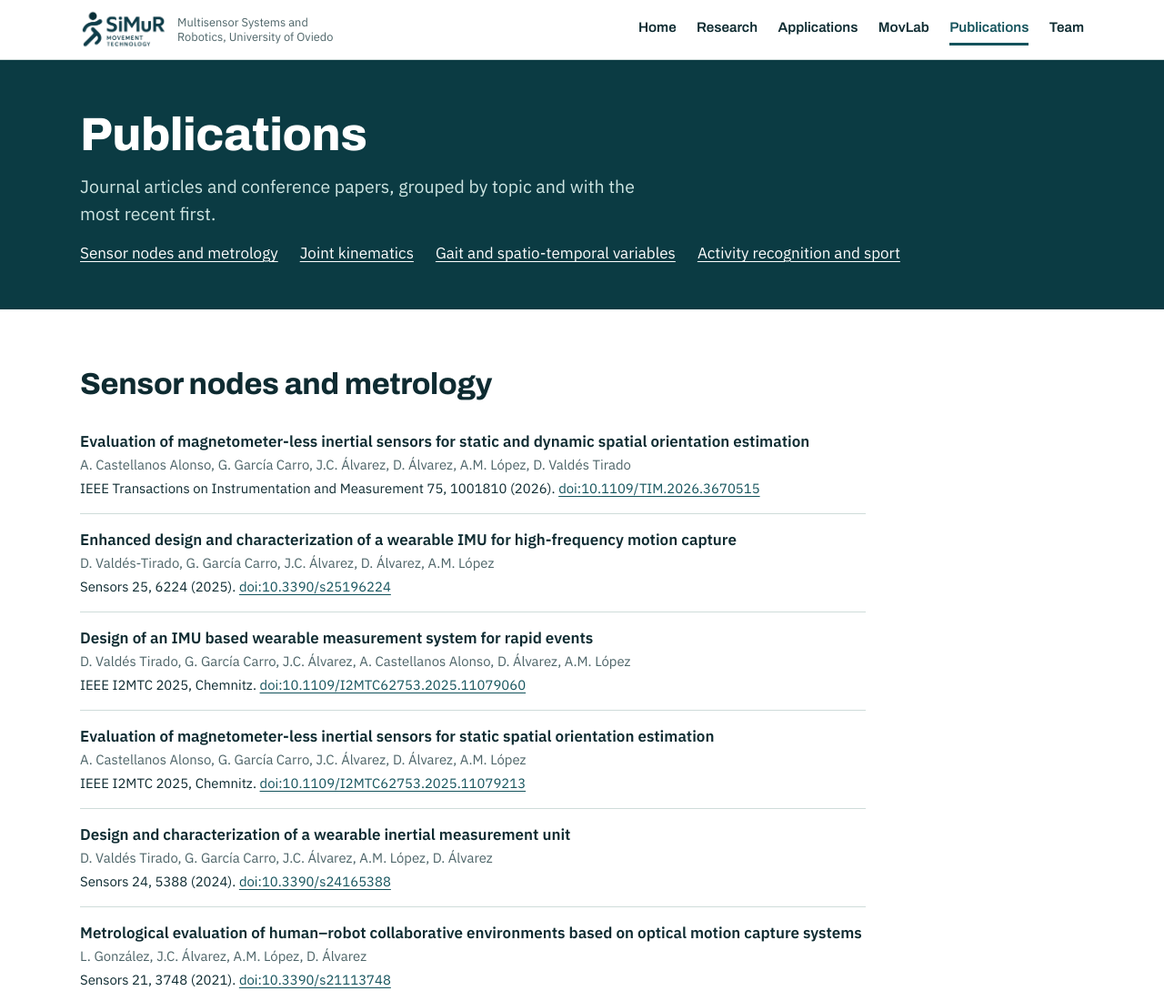
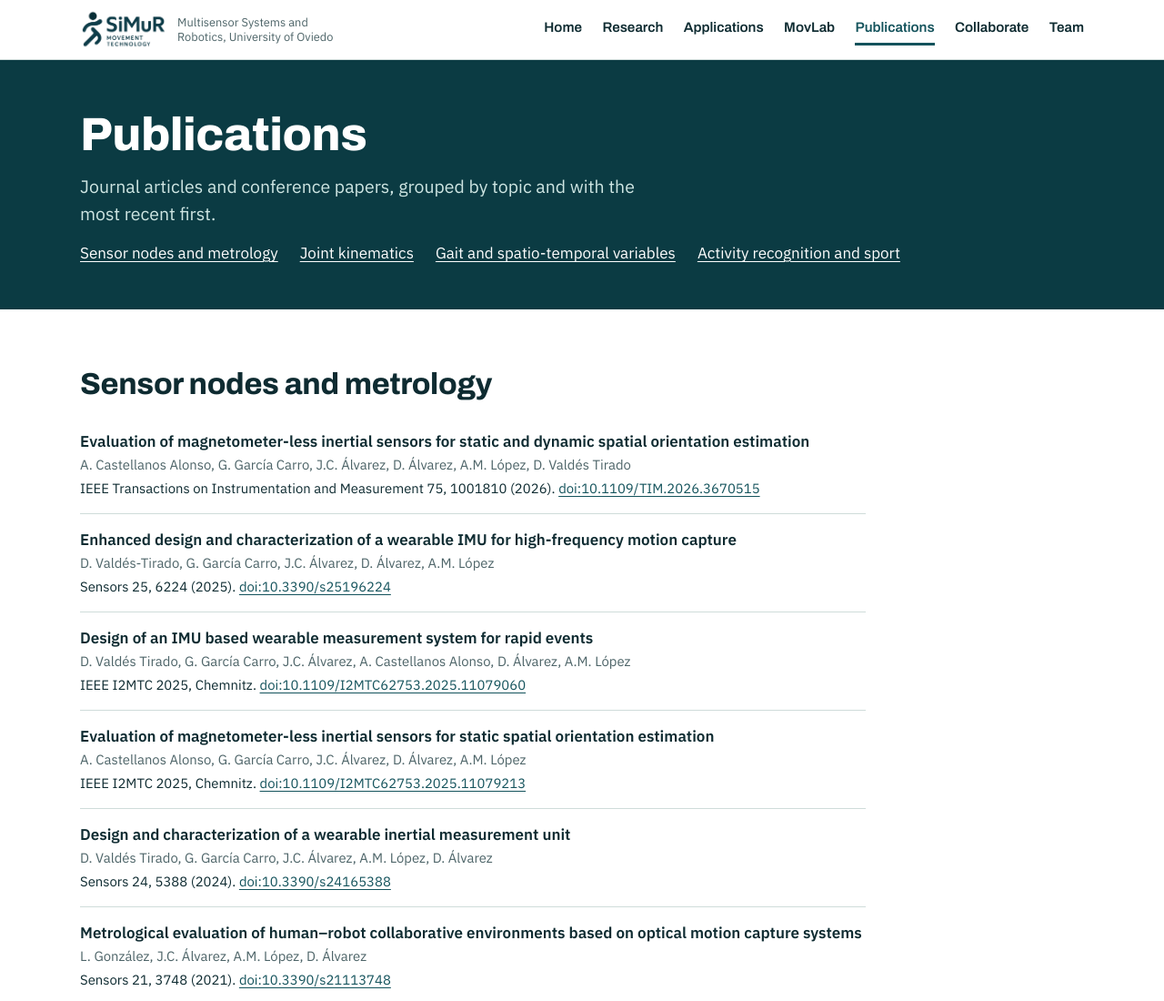
Before and after one commit to simurlab/simurlab.github.io, a plain HTML site: page publications.html in a window 1280 px wide. Shown: the top 1100 px of the page at 91% size. Drawn offline with Linux system fonts and the light colour scheme.

Commit message:
Add Collaborate to the menu of Research and Publications
Co-Authored-By: Claude Fable 5.2 <noreply@anthropic.com>
Claude-Session: https://claude.ai/code/session_01KZxHUyC94vKuD3v1v2gQ8L

```diff
--- a/publications.html
+++ b/publications.html
@@ -20,6 +20,7 @@
 <li><a href="applications.html">Applications</a></li>
 <li><a href="facilities.html">MovLab</a></li>
 <li><a href="publications.html" aria-current="page">Publications</a></li>
+<li><a href="collaborate.html">Collaborate</a></li>
 <li><a href="team.html">Team</a></li>
 </ul></nav>
 </div></header>
```
Also changed, not shown: research.html (+1 -0 lines).
